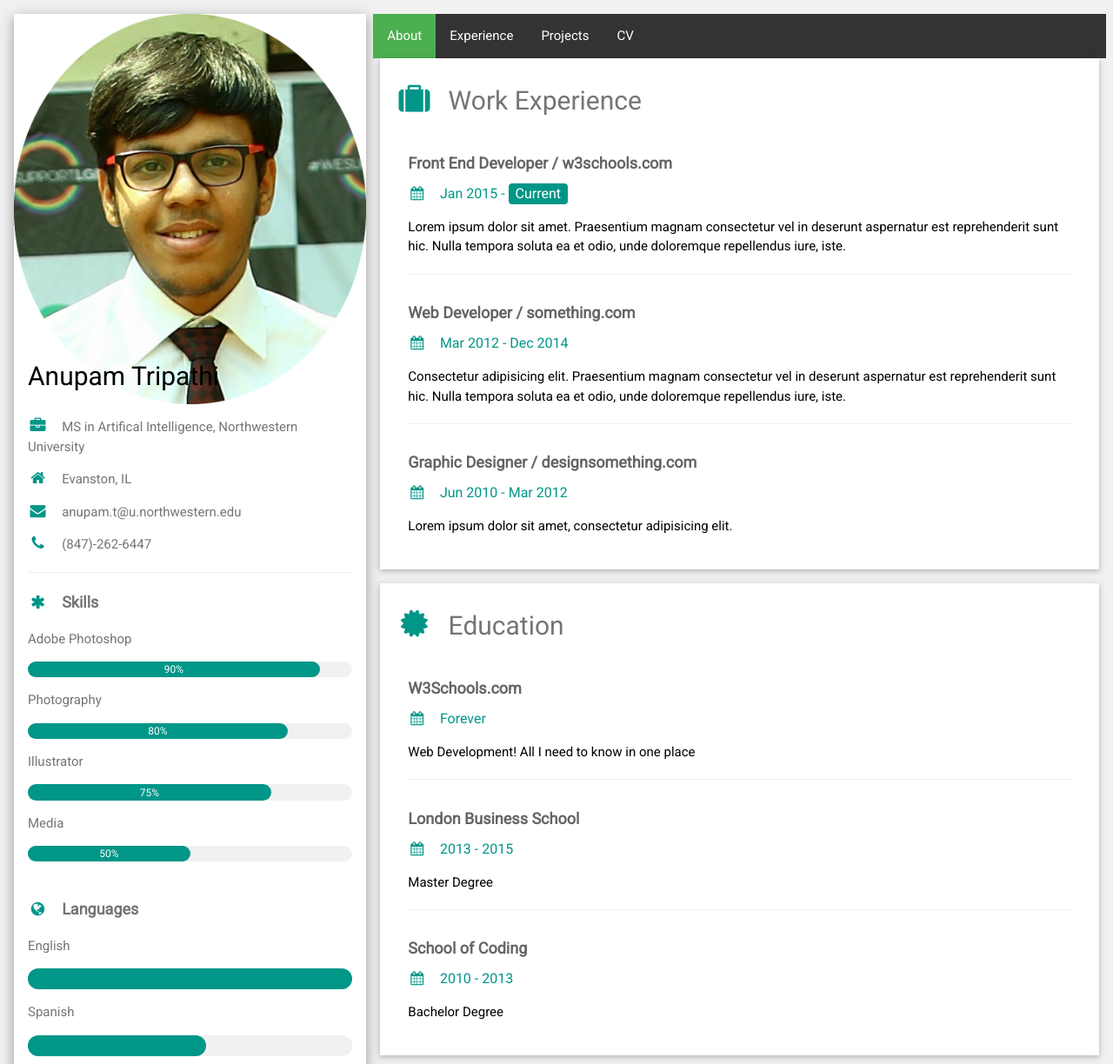
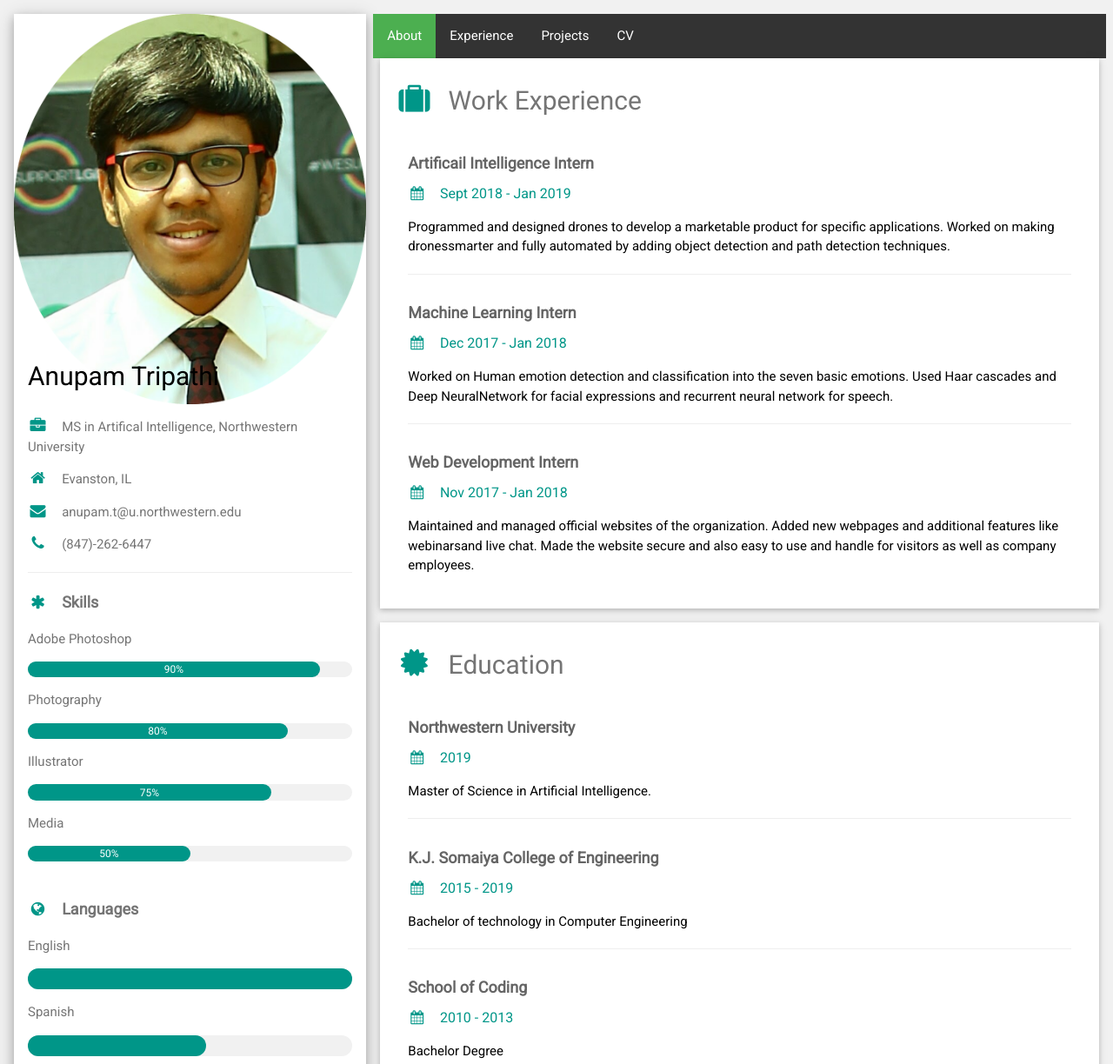
Before and after one commit to anupamtripathi7/anupamtripathi, a plain HTML site: page index.html in a window 1280 px wide. Shown: the top 1224 px of the page at 87% size. Drawn offline with nearby package versions, Linux system fonts and the light colour scheme.

Commit message:
Update index.html

```diff
--- a/index.html
+++ b/index.html
@@ -120,36 +120,36 @@ li a:hover:not(.active) {
       <div class="w3-container w3-card w3-white w3-margin-bottom">
         <h2 class="w3-text-grey w3-padding-16"><i class="fa fa-suitcase fa-fw w3-margin-right w3-xxlarge w3-text-teal"></i>Work Experience</h2>
         <div class="w3-container">
-          <h5 class="w3-opacity"><b>Front End Developer / w3schools.com</b></h5>
-          <h6 class="w3-text-teal"><i class="fa fa-calendar fa-fw w3-margin-right"></i>Jan 2015 - <span class="w3-tag w3-teal w3-round">Current</span></h6>
-          <p>Lorem ipsum dolor sit amet. Praesentium magnam consectetur vel in deserunt aspernatur est reprehenderit sunt hic. Nulla tempora soluta ea et odio, unde doloremque repellendus iure, iste.</p>
+          <h5 class="w3-opacity"><b>Artificail Intelligence Intern</b></h5>
+          <h6 class="w3-text-teal"><i class="fa fa-calendar fa-fw w3-margin-right"></i>Sept 2018 - Jan 2019</h6>
+          <p>Programmed and designed drones to develop a marketable product for specific applications.  Worked on making dronessmarter and fully automated by adding object detection and path detection techniques.</p>
           <hr>
         </div>
         <div class="w3-container">
-          <h5 class="w3-opacity"><b>Web Developer / something.com</b></h5>
-          <h6 class="w3-text-teal"><i class="fa fa-calendar fa-fw w3-margin-right"></i>Mar 2012 - Dec 2014</h6>
-          <p>Consectetur adipisicing elit. Praesentium magnam consectetur vel in deserunt aspernatur est reprehenderit sunt hic. Nulla tempora soluta ea et odio, unde doloremque repellendus iure, iste.</p>
+          <h5 class="w3-opacity"><b>Machine Learning Intern</b></h5>
+          <h6 class="w3-text-teal"><i class="fa fa-calendar fa-fw w3-margin-right"></i>Dec 2017 - Jan 2018</h6>
+          <p>Worked on Human emotion detection and classification into the seven basic emotions. Used Haar cascades and Deep NeuralNetwork for facial expressions and recurrent neural network for speech.</p>
           <hr>
         </div>
         <div class="w3-container">
-          <h5 class="w3-opacity"><b>Graphic Designer / designsomething.com</b></h5>
-          <h6 class="w3-text-teal"><i class="fa fa-calendar fa-fw w3-margin-right"></i>Jun 2010 - Mar 2012</h6>
-          <p>Lorem ipsum dolor sit amet, consectetur adipisicing elit. </p><br>
+          <h5 class="w3-opacity"><b>Web Development Intern</b></h5>
+          <h6 class="w3-text-teal"><i class="fa fa-calendar fa-fw w3-margin-right"></i>Nov 2017 - Jan 2018</h6>
+          <p>Maintained and managed official websites of the organization. Added new webpages and additional features like webinarsand live chat. Made the website secure and also easy to use and handle for visitors as well as company employees. </p><br>
         </div>
       </div>
 
       <div class="w3-container w3-card w3-white">
         <h2 class="w3-text-grey w3-padding-16"><i class="fa fa-certificate fa-fw w3-margin-right w3-xxlarge w3-text-teal"></i>Education</h2>
         <div class="w3-container">
-          <h5 class="w3-opacity"><b>W3Schools.com</b></h5>
-          <h6 class="w3-text-teal"><i class="fa fa-calendar fa-fw w3-margin-right"></i>Forever</h6>
-          <p>Web Development! All I need to know in one place</p>
+          <h5 class="w3-opacity"><b>Northwestern University</b></h5>
+          <h6 class="w3-text-teal"><i class="fa fa-calendar fa-fw w3-margin-right"></i>2019</h6>
+          <p>Master of Science in Artificial Intelligence.</p>
           <hr>
         </div>
         <div class="w3-container">
-          <h5 class="w3-opacity"><b>London Business School</b></h5>
-          <h6 class="w3-text-teal"><i class="fa fa-calendar fa-fw w3-margin-right"></i>2013 - 2015</h6>
-          <p>Master Degree</p>
+          <h5 class="w3-opacity"><b>K.J. Somaiya College of Engineering</b></h5>
+          <h6 class="w3-text-teal"><i class="fa fa-calendar fa-fw w3-margin-right"></i>2015 - 2019</h6>
+          <p>Bachelor of technology in Computer Engineering</p>
           <hr>
         </div>
         <div class="w3-container">
```
